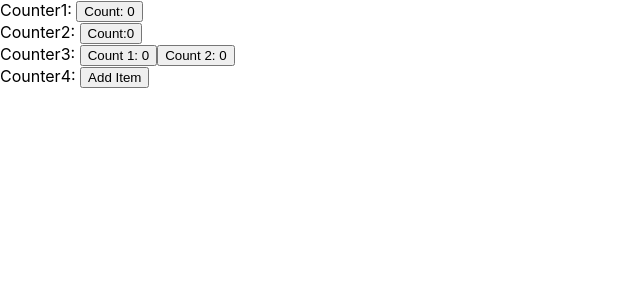
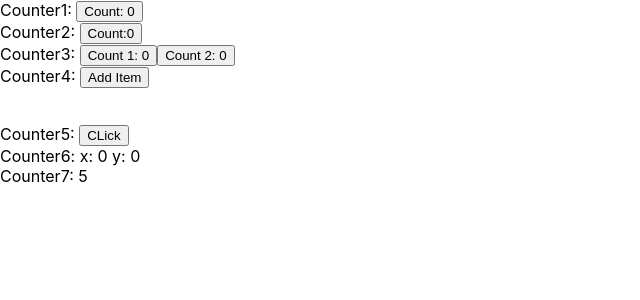
Before and after one commit to sumeetpatond/React-Hooks, a React (Create React App) app: page / in a window 1280 px wide. Shown: the top 300 px of the page, without its empty margins (0-640 px from the left). Built offline with nearby package versions, Linux system fonts and the light colour scheme.

Commit message:
useEffect examples

```diff
--- a/src/App.js
+++ b/src/App.js
@@ -3,6 +3,9 @@ import Counter from "./usestate-components/Counter";
 import Counter2 from "./usestate-components/Counter2";
 import Counter3 from "./usestate-components/Counter3";
 import Counter4 from "./usestate-components/Counter4";
+import Counter5 from "./useeffect-components/Counter5";
+import Counter6 from "./useeffect-components/Counter6";
+import Counter7 from "./useeffect-components/Counter7";
 
 /**
  * App Component at root level.
@@ -15,6 +18,9 @@ function App() {
       Counter2: <Counter2 /> <br />
       Counter3: <Counter3 /> <br />
       Counter4: <Counter4 /> <br />
+      Counter5: <Counter5 /> <br />
+      Counter6: <Counter6 /> <br />
+      Counter7: <Counter7 /> <br />
     </div>
   );
 }
--- /dev/null
+++ b/src/useeffect-components/Counter5.jsx
@@ -0,0 +1,11 @@
+import { useState, useEffect } from "react";
+
+const Counter5 = function () {
+  const [counter, setCounter] = useState(0);
+  useEffect(() => {
+    document.title = `You clicked ${counter} times`;
+  }, [counter]);
+  return <button onClick={() => setCounter(counter + 1)}>CLick</button>;
+};
+
+export default Counter5;
--- /dev/null
+++ b/src/useeffect-components/Counter6.jsx
@@ -0,0 +1,19 @@
+import { useEffect } from "react";
+import { useState } from "react";
+
+const Counter6 = function () {
+  const [position, setPosition] = useState({ x: 0, y: 0 });
+
+  const handleMouseMove = function (e) {
+    setPosition({ x: e.clientX, y: e.clientY });
+  };
+
+  useEffect(() => {
+    window.addEventListener("mousemove", handleMouseMove);
+    return () => window.removeEventListener("mousemove", handleMouseMove);
+  }, []);
+
+  return <label>{`x: ${position.x}  y: ${position.y}`}</label>;
+};
+
+export default Counter6;
--- /dev/null
+++ b/src/useeffect-components/Counter7.jsx
@@ -0,0 +1,21 @@
+import { useEffect } from "react";
+import { useState } from "react";
+
+const Counter7 = function () {
+  const [counter, setCounter] = useState(0);
+
+  const tick = function () {
+    setCounter(counter + 1);
+  };
+
+  // Here even if counter isn't dependancy still we have to mention it
+  // To avoid this use: setCounter(prevCount => prevCount + 1)
+  useEffect(() => {
+    const interval = setInterval(tick, 1000);
+    return () => clearInterval(interval);
+  }, [counter]);
+
+  return <label>{counter}</label>;
+};
+
+export default Counter7;
```
